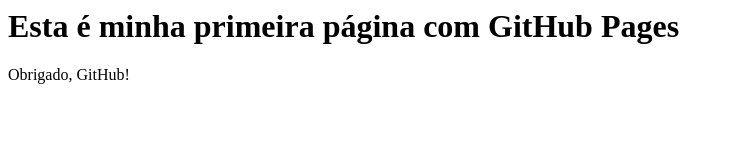
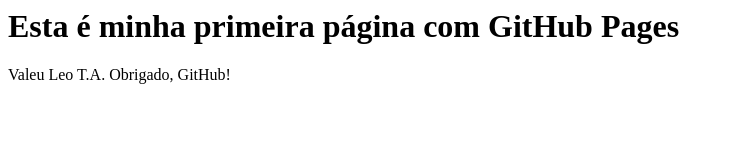
Before and after one commit to GRBrambila/PrimerRepo-GRB, a plain HTML site: page index.html in a window 1280 px wide. Shown: the whole page, without its empty margins (0-734 px from the left). Drawn offline with Linux system fonts and the light colour scheme.

Commit message:
Update index.html

```diff
--- a/index.html
+++ b/index.html
@@ -1,3 +1,3 @@
 <html>
-<h1> Esta é minha primeira página com GitHub Pages </h1> <p>Obrigado, GitHub!</p>
+<h1> Esta é minha primeira página com GitHub Pages </h1> <p>Valeu Leo T.A. Obrigado, GitHub!</p>
 </html>
```
